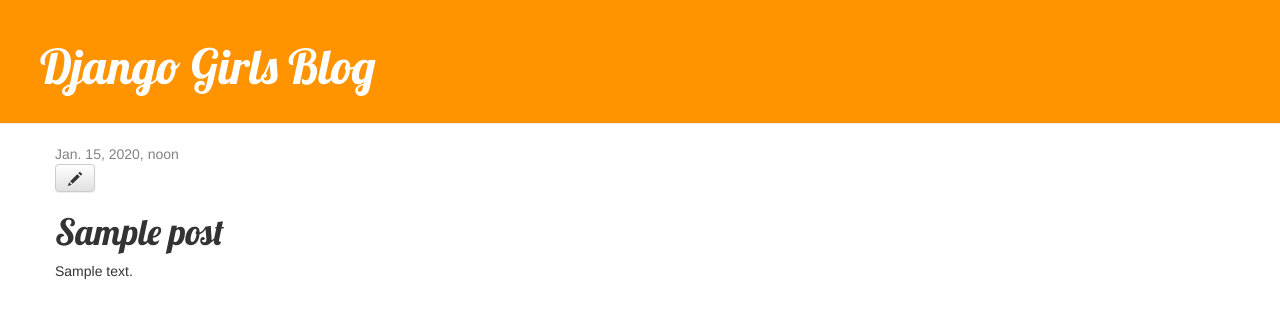
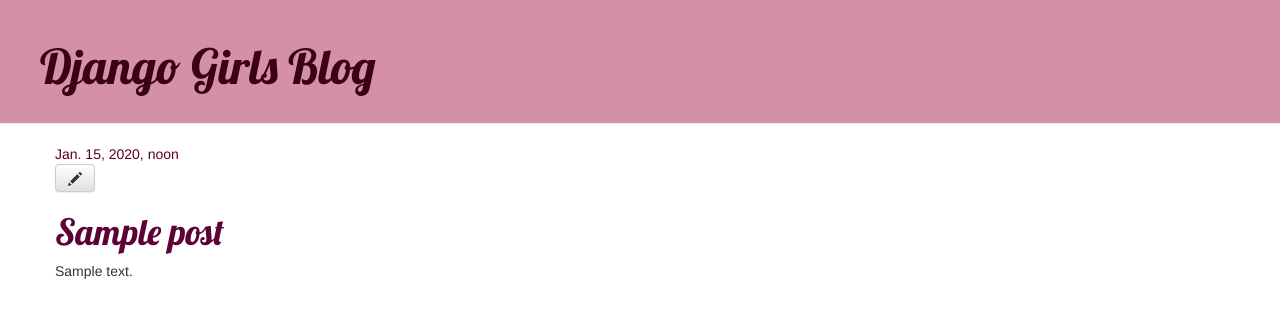
Before and after one commit to TopuDel/my-first-blog, a Django app: page /post/1/ in a window 1280 px wide. Shown: the top 318 px of the page. Run offline with Django 3.2, Linux system fonts and the light colour scheme; tables that the repository leaves empty hold one stand-in row (values such as "Sample post"); some libraries are stand-ins or nearby versions.

Commit message:
Modified color text in CSS.

```diff
--- a/blog/static/css/blog.css
+++ b/blog/static/css/blog.css
@@ -1,11 +1,11 @@
 .page-header {
-    background-color: #ff9400;
+    background-color: #D490A9;
     margin-top: 0;
     padding: 20px 20px 20px 40px;
 }
 
 .page-header h1, .page-header h1 a, .page-header h1 a:visited, .page-header h1 a:active {
-    color: #ffffff;
+    color: #3B0116;
     font-size: 36pt;
     text-decoration: none;
 }
@@ -15,11 +15,12 @@
 }
 
 h1, h2, h3, h4 {
+    color: #5C0236;
     font-family: 'Lobster', cursive;
 }
 
 .date {
-    color: #828282;
+    color: #5C0221;
 }
 
 .save {
@@ -42,5 +43,5 @@ h1, h2, h3, h4 {
 }
 
 .post h1 a, .post h1 a:visited {
-    color: #000000;
+    color: #5C0236;;
 }
```
